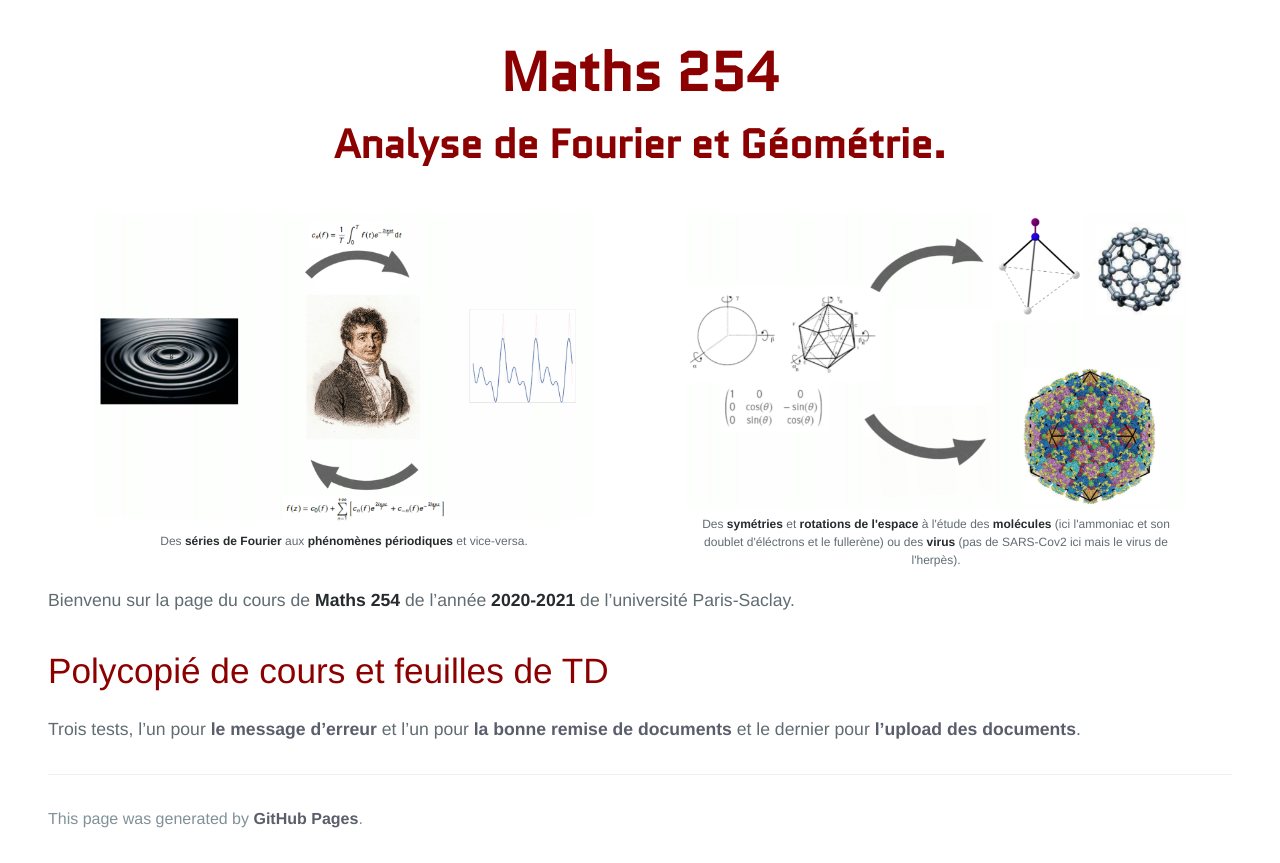
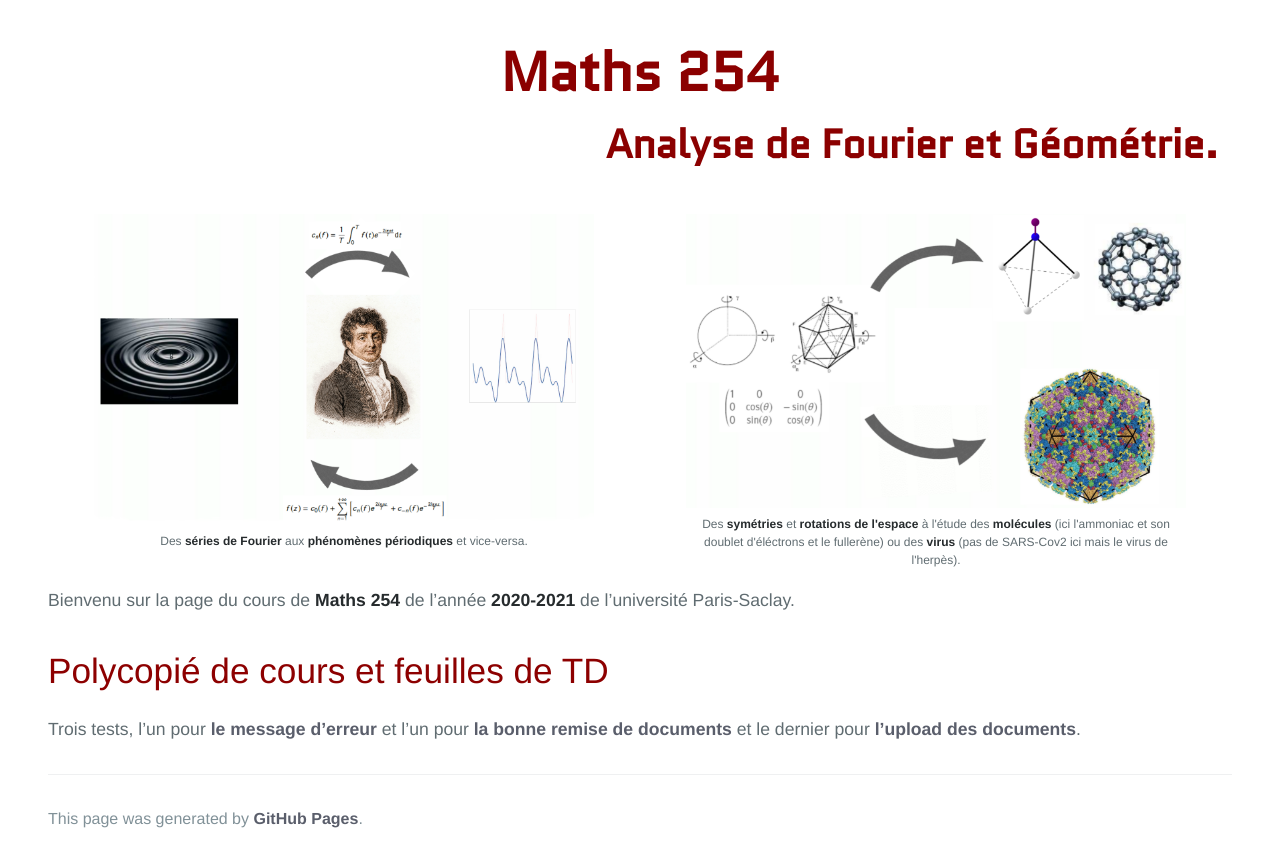
Before and after one commit to KevinDestagnol/algebre.github.io, a Jekyll site: the page built from index.md, in a window 1280 px wide. Shown: the part 260-1123 px from the top of the page. Built offline with Jekyll 4.4.1, drawn with Linux system fonts in a browser that asks for light colours; some web fonts are replaced; our own code applies the rules of GitHub Pages for plain Markdown files.

Commit message:
Update jekyll-theme-cayman.scss

```diff
--- a/_sass/jekyll-theme-cayman.scss
+++ b/_sass/jekyll-theme-cayman.scss
@@ -129,7 +129,8 @@ a:hover{
     font-weight: bold;
     color: #8B0000;
     font-size: 2.5rem;
-	   white-space:nowrap;
+	 /*   white-space:nowrap;*/
+	   float:right;
 	   @include small {
    font-size: 2rem;
   }
```
